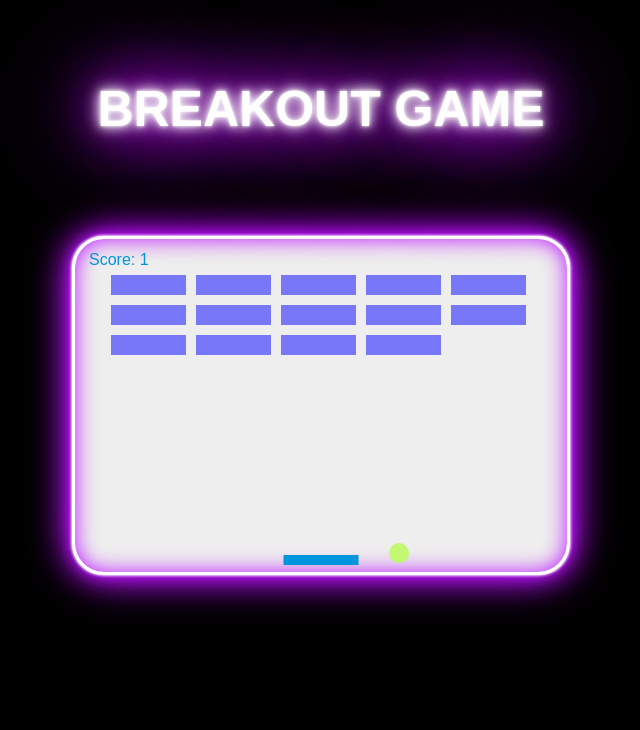
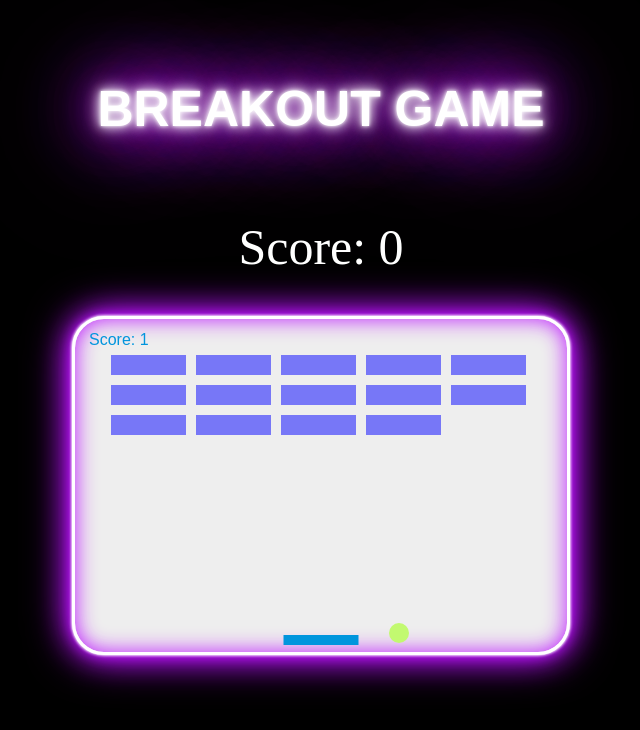
Before and after one commit to lougoncharenko/breakout_game, a plain HTML site: page index.html in a window 1280 px wide. Shown: the whole page, without its empty margins (319-959 px from the left). Drawn offline with Linux system fonts and the light colour scheme.

Commit message:
added styling to scoreboard

```diff
--- a/style.css
+++ b/style.css
@@ -20,6 +20,13 @@
     0 0 102px #bc13fe,
     0 0 151px #bc13fe;
  animation: pulsate 1.5s infinite alternate;
+  }
+
+  #scoreboard {
+    text-align: center;
+    color: white;
+    font-size: 50px;
+    padding-bottom: 40px;
   }
 
   canvas {
```
